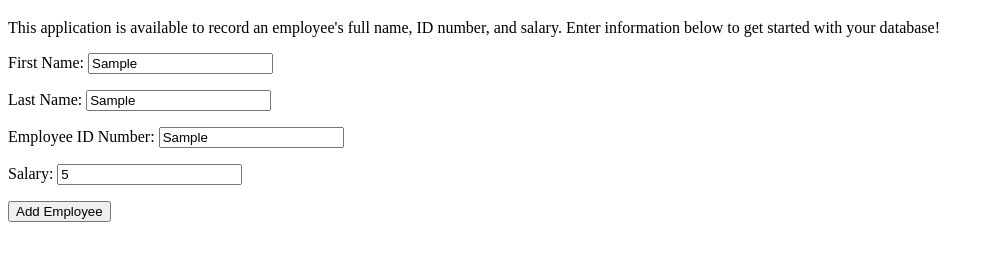
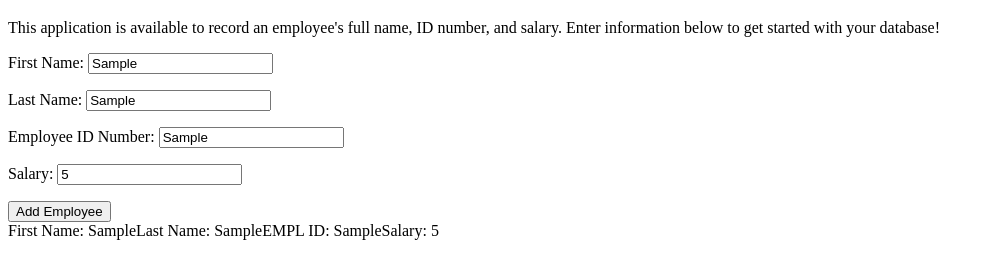
Before and after one commit to ludstuen90/EmployeeLogger, a plain HTML site: page index.html in a window 1280 px wide. Both pictures are taken after typing "Sample", "Sample", "Sample", "5" into the empty fields and a click on the button "Add Employee". Shown: the part 61-340 px from the top of the page, without its empty margins (0-994 px from the left). Drawn offline with Linux system fonts and the light colour scheme.

Commit message:
Table Add Now Works

```diff
--- a/index.html
+++ b/index.html
@@ -2,7 +2,6 @@
 <html>
   <head>
     <meta charset="utf-8">
-    <script src="scripts/scripts.js"></script>
     <title>Employee Salary Calculator</title>
   </head>
   <body>
@@ -19,6 +18,9 @@
 
 <button onclick="addEmpl()">Add Employee</button>
 
-<div id="emplList"></div>
+<div id="draw"></div>
+
+<script src="scripts/scripts.js"></script>
+
   </body>
 </html>
--- a/scripts/scripts.js
+++ b/scripts/scripts.js
@@ -16,9 +16,27 @@ var newEmpl = {
 };
 
 employees.push(newEmpl);
-
-
+displayEmployees();
 
   console.log(employees);
 
 };
+
+
+
+
+
+var displayEmployees = function() {
+document.getElementById("draw").innerHTML = '';
+
+for (var i = 0; i < employees.length; i++) {
+  var zfname = "First Name: " + employees[i]["First Name"];
+  var zlname = "Last Name: " + employees[i]["Last Name"];
+  var zempl = "EMPL ID: " + employees[i]["Employee ID"];
+  var zsal= "Salary: " + employees[i]["Salary"];
+  document.getElementById("draw").innerHTML += (zfname + zlname + zempl + zsal);
+}
+
+};
+
+displayEmployees();
```
